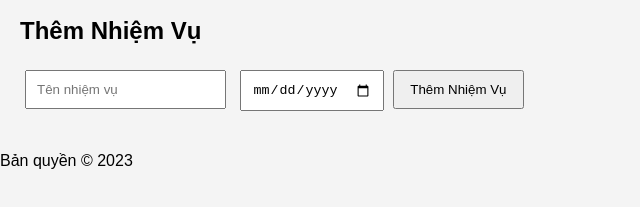
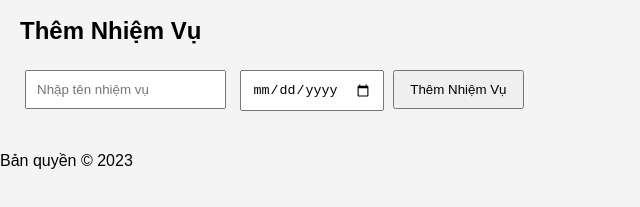
Before and after one commit to dianannperla/chuong-trinh-quan-ly-cong-viec, a plain HTML site: page index.html in a window 1280 px wide. Shown: the part 171-378 px from the top of the page, 0-640 px from the left. Drawn offline with Linux system fonts and the light colour scheme.

Commit message:
Update placeholder text for clarity in task input field

```diff
--- a/index.html
+++ b/index.html
@@ -20,7 +20,7 @@
         <section id="task-form">
             <h2>Thêm Nhiệm Vụ</h2>
             <form>
-                <input type="text" id="task-name" placeholder="Tên nhiệm vụ" required>
+                <input type="text" id="task-name" placeholder="Nhập tên nhiệm vụ" required>
                 <input type="date" id="due-date">
                 <button type="submit">Thêm Nhiệm Vụ</button>
             </form>
```
